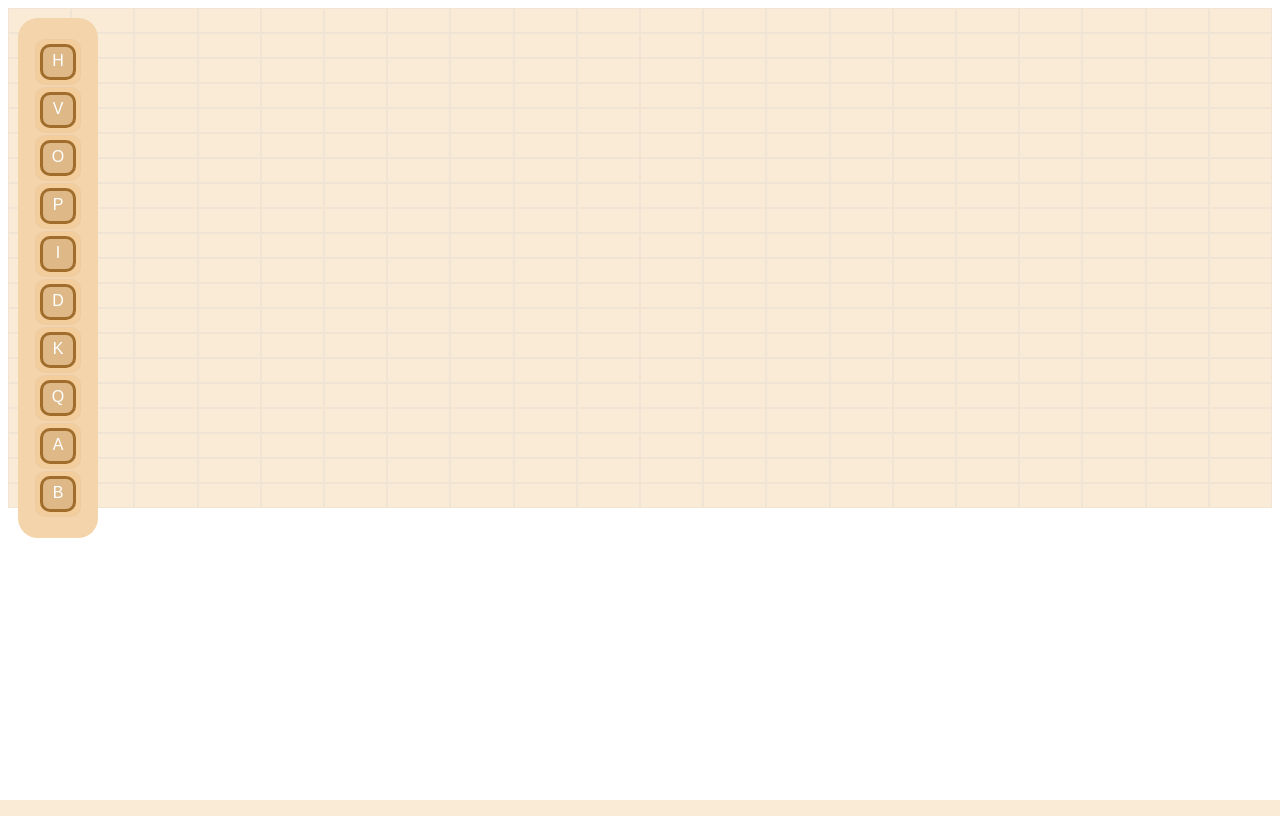
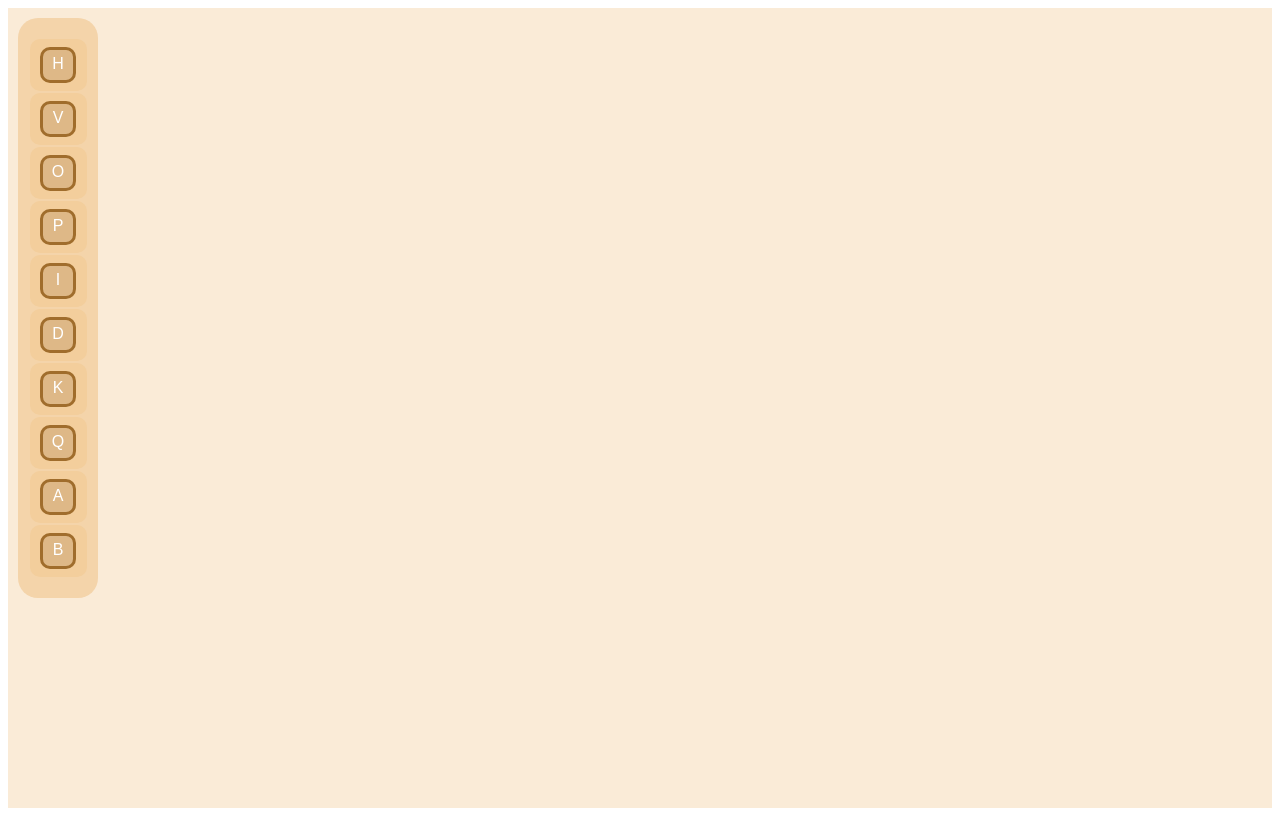
Before and after one commit to bgreenawald/bananagrams, a Flask app: page /1 in a window 1280 px wide; the page is wider, and only the part inside the window is pictured. Run offline with Flask 2, Linux system fonts and the light colour scheme.

Commit message:
Let board grid overflow.  Adjust spacing.

```diff
--- a/static/styles/css/board.css
+++ b/static/styles/css/board.css
@@ -1,13 +1,13 @@
 #parent {
   position: relative;
-  height: 500px;
+  height: 100%;
   font-family: arial;
   width: 100%; }
 
   #board {
     display: grid;
-    grid-template-columns: repeat(20, 1fr);
-    grid-template-rows: repeat(20, 1fr);
+    grid-template-columns: repeat(40, 40px);
+    grid-template-rows: repeat(20, 40px);
     box-sizing: border-box;
     background-color: antiquewhite;
     width: 100%;
@@ -26,9 +26,9 @@
       top: 10px;
       left: 10px; }
       #bench .cell {
-        min-width: 30px;
-        min-height: 30px;
-        padding: 3px;
+        min-width: 27px;
+        min-height: 27px;
+        padding: 1px;
         margin: 1px;
         border-radius: 10px;
         background-color: #f3ce9c; }
@@ -39,7 +39,9 @@
   align-items: center;
   justify-content: center;
   display: flex;
-  border: 1px solid rgba(200, 200, 200, 0.2); }
+  border-radius: 10px;
+  height: 50px;
+  width: 55px; }
 
   .tile {
     background-color: #d6a76b;
@@ -58,4 +60,4 @@
 
     .cell.over {
       opacity: 0.2;
-      background-color: black; }
+      background-color: #e9a74f; }
--- a/static/styles/scss/board.scss
+++ b/static/styles/scss/board.scss
@@ -1,18 +1,19 @@
 #parent {
   position: relative;
-  height: 500px;
+  height: 100%;
   font-family: arial;
   width: 100%;
 }
 
 #board {
   display: grid;
-  grid-template-columns: repeat(20, 1fr);
-  grid-template-rows: repeat(20, 1fr);
+  grid-template-columns: repeat(40, 40px);
+  grid-template-rows: repeat(40, 40px);
   box-sizing: border-box;
-  background-color: antiquewhite  ;
+  background-color: antiquewhite;
   width: 100%;
   height: 100%;
+  overflow: scroll;
 }
 
 #bench {
@@ -29,9 +30,9 @@
   left: 10px;
 
   .cell {
-    min-width: 30px;
-    min-height: 30px;
-    padding: 3px;
+    min-width: 27px;
+    min-height: 27px;
+    padding: 1px;
     margin: 1px;
     border-radius: 10px;
     background-color: darken(antiquewhite, 13%);
@@ -44,7 +45,10 @@
   align-items: center;
   justify-content: center;
   display: flex;
-  border: 1px solid rgba(200,200,200,0.2);
+  // border: 1px solid rgba(200,200,200,0.2);
+  border-radius: 10px;
+    height: 50px;
+    width: 55px;
 }
 
 .tile {
@@ -65,5 +69,5 @@
 
 .cell.over {
   opacity: 0.2;
-  background-color: black;
+  background-color: darken(antiquewhite, 30%);
 }
```
